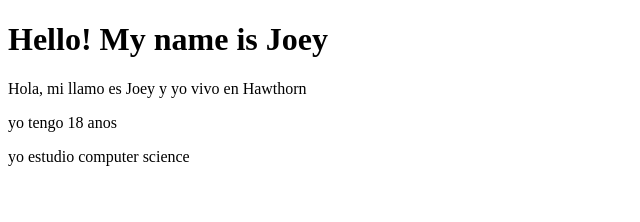
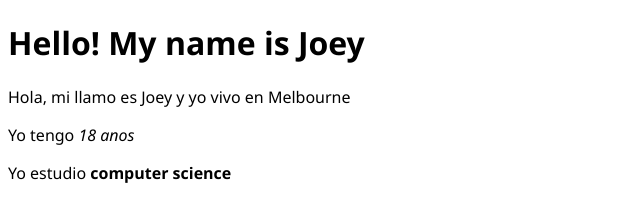
Before and after one commit to 105928712/lab1, a plain HTML site: page index.html in a window 1280 px wide. Shown: the whole page, without its empty margins (0-640 px from the left). Drawn offline with Linux system fonts and the light colour scheme.

Commit message:
modified:   index.html

```diff
--- a/index.html
+++ b/index.html
@@ -7,11 +7,16 @@
         <meta name="keywords" content="HTML, Doctype, Head, Body, Meta, Joey Manani">
         <meta name="viewport" content="width=device-width, initial-scale=1.0">
         <title>Joey's First Site</title>
+        <style>
+            html {
+                font-family:'Segoe UI', serif;
+            }
+        </style>
     </head>
     <body>
         <h1>Hello! My name is Joey</h1>
-        <p>Hola, mi llamo es Joey y yo vivo en Hawthorn</p>
-        <p>yo tengo 18 anos</p>
-        <p>yo estudio computer science</p>
+        <p>Hola, mi llamo es Joey y yo vivo en Melbourne</p>
+        <p>Yo tengo <em>18 anos</em></p>
+        <p>Yo estudio <strong>computer science</strong></p>
     </body>
 </html>
```
